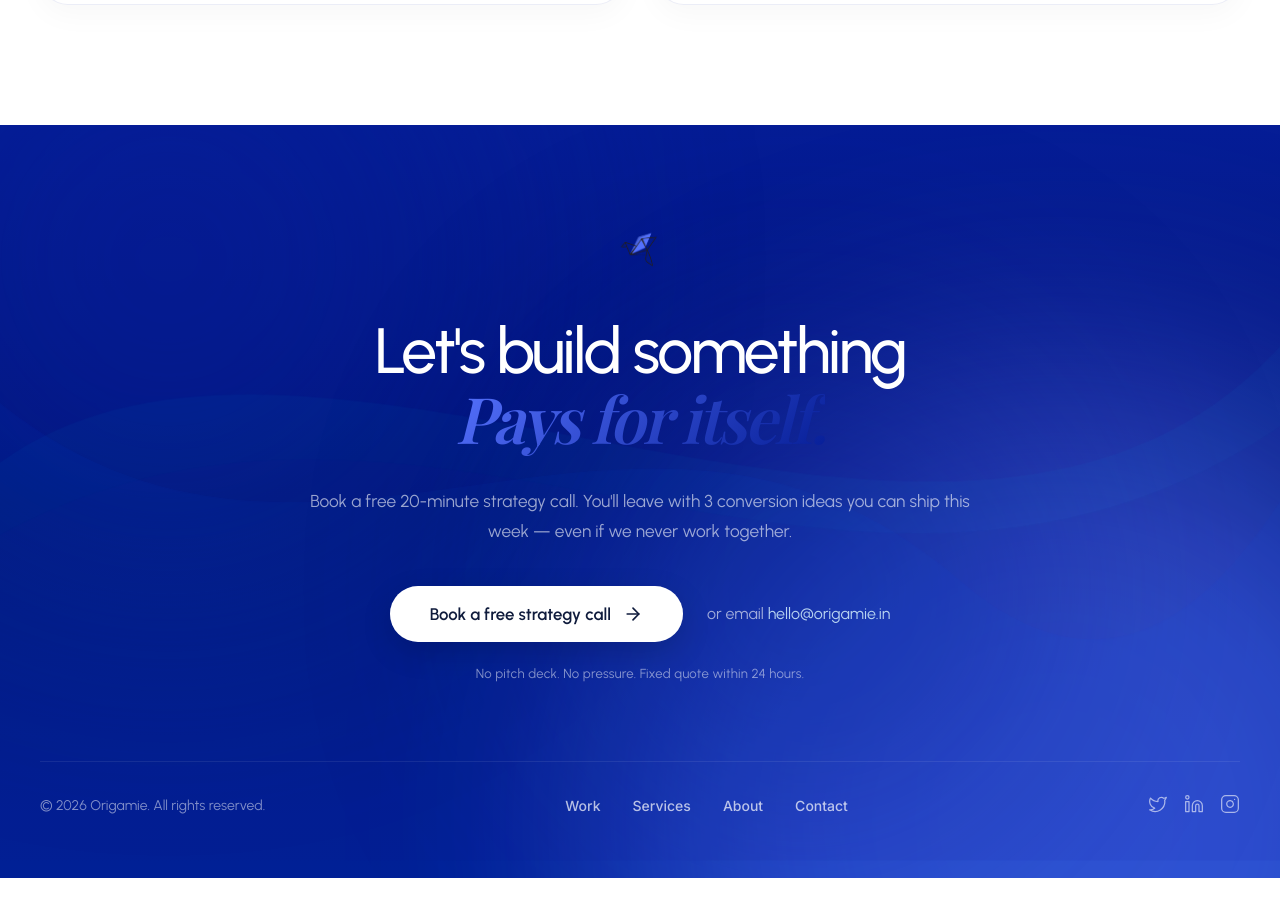
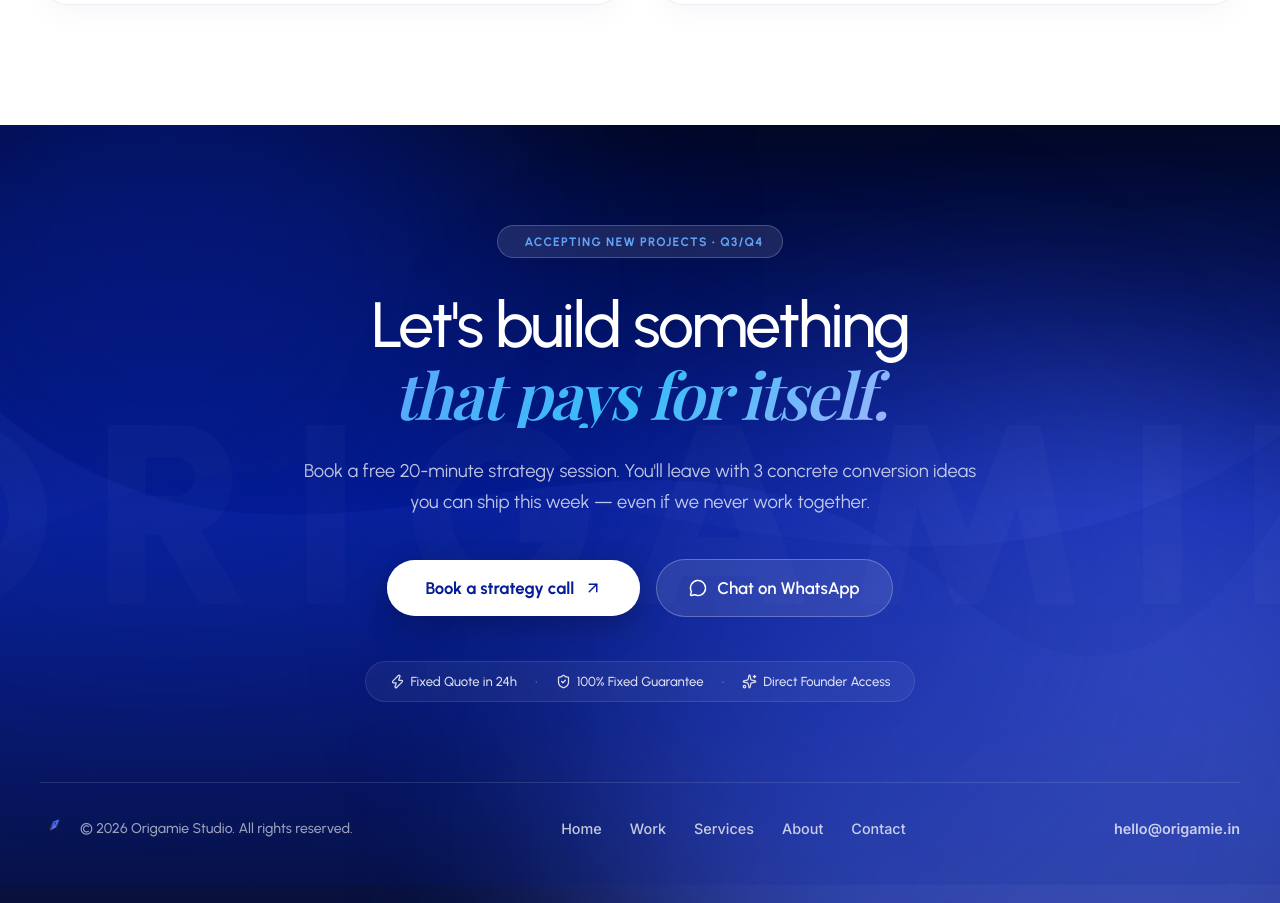
Before and after one commit to Arjun-venugopal/Origamie, a Next.js app: page /works in a window 1280 px wide. Shown: the part 2180-3083 px from the top of the page. Before the commit the page ends 3058 px from the top, so only its background shows below. Built offline with nearby package versions, Linux system fonts and the light colour scheme; a web font is replaced by a local one.

Commit message:
feat: upgrade GridFooter with electric gradient typography, WhatsApp CTA, and guarantee strip

```diff
--- a/src/components/layout/GridFooter.tsx
+++ b/src/components/layout/GridFooter.tsx
@@ -3,12 +3,12 @@
 import React, { useRef } from 'react';
 import Image from 'next/image';
 import Link from 'next/link';
-import { ArrowRight } from 'lucide-react';
+import { ArrowUpRight, MessageCircle, Sparkles, ShieldCheck, Zap } from 'lucide-react';
 import { motion, useScroll, useTransform } from 'framer-motion';
 import styles from './layout.module.css';
 
 const textReveal = {
-  hidden: { opacity: 0, y: 50 },
+  hidden: { opacity: 0, y: 40 },
   visible: (i: number) => ({
     opacity: 1,
     y: 0,
@@ -24,75 +24,63 @@ export default function GridFooter() {
     offset: ["start end", "end end"]
   });
 
-
-  // Inner content parallax (simulates the curtain reveal)
-  const contentY = useTransform(scrollYProgress, [0, 1], [150, 0]);
-  const contentOpacity = useTransform(scrollYProgress, [0, 0.5, 1], [0, 0.5, 1]);
+  const contentY = useTransform(scrollYProgress, [0, 1], [100, 0]);
+  const contentOpacity = useTransform(scrollYProgress, [0, 0.4, 1], [0, 0.6, 1]);
 
   return (
     <div className={styles.footerWrapper}>
       <footer id="contact" className={styles.gridFooter} ref={footerRef}>
-        {/* 0. Aurora Gradient Flow Background */}
+
+        {/* Background Aurora Orbs & Giant Watermark */}
         <div className={styles.auroraContainer}>
           <div className={styles.auroraBlob1} />
           <div className={styles.auroraBlob2} />
           <div className={styles.auroraBlob3} />
         </div>
 
-        {/* 1. Curved Wave Backdrop (Layered SVG waves with opacity variations) */}
+        <div className={styles.footerWatermark}>
+          ORIGAMIE
+        </div>
+
+        {/* Curved Wave Layers */}
         <div className={styles.footerWaveLayers}>
           <svg
             viewBox="0 0 1440 400"
             preserveAspectRatio="none"
             xmlns="http://www.w3.org/2000/svg"
           >
-            {/* Wave 1 */}
             <path
               d="M0,150 C360,280 720,100 1080,240 C1260,310 1380,240 1440,200 L1440,400 L0,400 Z"
-              fill="#006affff"
-              opacity="0.05"
+              fill="#5773FF"
+              opacity="0.08"
             />
-            {/* Wave 2 */}
             <path
               d="M0,220 C480,90 960,320 1440,160 L1440,400 L0,400 Z"
-              fill="#330791ff"
-              opacity="0.07"
-            />
-            {/* Wave 3 */}
-            <path
-              d="M0,180 C360,60 1080,300 1440,120 L1440,400 L0,400 Z"
-              fill="#07c1ffff"
-              opacity="0.04"
+              fill="#051D96"
+              opacity="0.12"
             />
           </svg>
         </div>
 
-
-        {/* === Main Content (z-indexed above overlay) === */}
+        {/* Main Footer Body */}
         <motion.div
           className={styles.footerContent}
           style={{ y: contentY, opacity: contentOpacity }}
         >
-          {/* Logo Icon */}
+          {/* Studio Availability Tag */}
           <motion.div
-            className={styles.footerLogoWrapper}
+            className={styles.footerStatusBadge}
             initial="hidden"
             whileInView="visible"
             viewport={{ once: true, margin: "-50px" }}
             variants={textReveal}
             custom={0}
           >
-            <Image
-              src="/crane-logo.png"
-              alt="Origamie crane logo"
-              width={80}
-              height={80}
-              style={{ width: 'auto', height: 'auto' }}
-              className={styles.footerLogoIcon}
-            />
+            <span className={styles.badgePulseDot} />
+            <span>ACCEPTING NEW PROJECTS • Q3/Q4</span>
           </motion.div>
 
-          {/* Heading */}
+          {/* Headline */}
           <motion.h2
             className={styles.footerTitle}
             initial="hidden"
@@ -102,10 +90,10 @@ export default function GridFooter() {
             custom={1}
           >
             Let&apos;s build something <br />
-            <span>Pays for itself.</span>
+            <span className={styles.footerTitleGradient}>that pays for itself.</span>
           </motion.h2>
 
-          {/* Description */}
+          {/* Subtitle */}
           <motion.p
             className={styles.footerSubtitle}
             initial="hidden"
@@ -114,13 +102,12 @@ export default function GridFooter() {
             variants={textReveal}
             custom={2}
           >
-            Book a free 20-minute strategy call. You&apos;ll leave with 3 conversion ideas you can
-            ship this week — even if we never work together.
+            Book a free 20-minute strategy session. You&apos;ll leave with 3 concrete conversion ideas you can ship this week &mdash; even if we never work together.
           </motion.p>
 
-          {/* CTA Button & Links */}
+          {/* Action Row */}
           <motion.div
-            className={styles.footerCtaRow}
+            className={styles.footerCtaGroup}
             initial="hidden"
             whileInView="visible"
             viewport={{ once: true, margin: "-50px" }}
@@ -130,31 +117,53 @@ export default function GridFooter() {
             <motion.a
               href="/contact"
               className={styles.footerPrimaryBtn}
-              whileHover={{ scale: 1.05 }}
-              whileTap={{ scale: 0.95 }}
+              whileHover={{ scale: 1.03, y: -2 }}
+              whileTap={{ scale: 0.97 }}
             >
-              Book a free strategy call
-              <ArrowRight size={20} />
+              <span>Book a strategy call</span>
+              <ArrowUpRight size={18} />
             </motion.a>
-            <span className={styles.footerEmailLink}>
-              or email <a href="mailto:hello@origamie.in">hello@origamie.in</a>
-            </span>
+
+            <motion.a
+              href="https://wa.me/919544639774"
+              target="_blank"
+              rel="noopener noreferrer"
+              className={styles.footerWhatsappBtn}
+              whileHover={{ scale: 1.03, y: -2 }}
+              whileTap={{ scale: 0.97 }}
+            >
+              <MessageCircle size={18} />
+              <span>Chat on WhatsApp</span>
+            </motion.a>
           </motion.div>
 
-          {/* Trust text */}
-          <motion.p
-            className={styles.footerMicroCopy}
+          {/* Studio Guarantee Badges */}
+          <motion.div
+            className={styles.footerGuaranteeStrip}
             initial="hidden"
             whileInView="visible"
             viewport={{ once: true, margin: "-50px" }}
             variants={textReveal}
             custom={4}
           >
-            No pitch deck. No pressure. Fixed quote within 24 hours.
-          </motion.p>
+            <div className={styles.guaranteeItem}>
+              <Zap size={15} />
+              <span>Fixed Quote in 24h</span>
+            </div>
+            <span className={styles.guaranteeDot}>•</span>
+            <div className={styles.guaranteeItem}>
+              <ShieldCheck size={15} />
+              <span>100% Fixed Guarantee</span>
+            </div>
+            <span className={styles.guaranteeDot}>•</span>
+            <div className={styles.guaranteeItem}>
+              <Sparkles size={15} />
+              <span>Direct Founder Access</span>
+            </div>
+          </motion.div>
         </motion.div>
 
-        {/* === Bottom Bar === */}
+        {/* Bottom Bar */}
         <motion.div
           className={styles.footerBottomBar}
           initial="hidden"
@@ -163,11 +172,21 @@ export default function GridFooter() {
           variants={textReveal}
           custom={5}
         >
-          <span className={styles.footerCopyright}>
-            © {new Date().getFullYear()} Origamie. All rights reserved.
-          </span>
+          <div className={styles.footerBrandCol}>
+            <Image
+              src="/crane-logo.png"
+              alt="Origamie crane logo"
+              width={28}
+              height={28}
+              className={styles.footerBottomLogoIcon}
+            />
+            <span className={styles.footerCopyright}>
+              © {new Date().getFullYear()} Origamie Studio. All rights reserved.
+            </span>
+          </div>
 
           <div className={styles.footerBottomLinks}>
+            <Link href="/">Home</Link>
             <Link href="/works">Work</Link>
             <Link href="/services">Services</Link>
             <Link href="/about">About</Link>
@@ -175,24 +194,12 @@ export default function GridFooter() {
           </div>
 
           <div className={styles.footerSocials}>
-            {/* TODO: Replace with real social media URLs */}
-            <a href="#" className={styles.footerSocialLink} aria-label="Twitter">
-              <svg width="20" height="20" viewBox="0 0 24 24" fill="none" stroke="currentColor" strokeWidth="1.5" strokeLinecap="round" strokeLinejoin="round">
-                <path d="M22 4s-.7 2.1-2 3.4c1.6 10-9.4 17.3-18 11.6 2.2.1 4.4-.6 6-2C3 15.5.5 9.6 3 5c2.2 2.6 5.6 4.1 9 4-.9-4.2 4-6.6 7-3.8 1.1 0 3-1.2 3-1.2z"></path>
-              </svg>
-            </a>
-            <a href="#" className={styles.footerSocialLink} aria-label="LinkedIn">
-              <svg width="20" height="20" viewBox="0 0 24 24" fill="none" stroke="currentColor" strokeWidth="1.5" strokeLinecap="round" strokeLinejoin="round">
-                <path d="M16 8a6 6 0 0 1 6 6v7h-4v-7a2 2 0 0 0-2-2 2 2 0 0 0-2 2v7h-4v-7a6 6 0 0 1 6-6z"></path><rect x="2" y="9" width="4" height="12"></rect><circle cx="4" cy="4" r="2"></circle>
-              </svg>
-            </a>
-            <a href="#" className={styles.footerSocialLink} aria-label="Instagram">
-              <svg width="20" height="20" viewBox="0 0 24 24" fill="none" stroke="currentColor" strokeWidth="1.5" strokeLinecap="round" strokeLinejoin="round">
-                <rect x="2" y="2" width="20" height="20" rx="5" ry="5"></rect><path d="M16 11.37A4 4 0 1 1 12.63 8 4 4 0 0 1 16 11.37z"></path><line x1="17.5" y1="6.5" x2="17.51" y2="6.5"></line>
-              </svg>
+            <a href="mailto:hello@origamie.in" className={styles.footerSocialLink} aria-label="Email">
+              hello@origamie.in
             </a>
           </div>
         </motion.div>
+
       </footer>
     </div>
   );
--- a/src/components/layout/layout.module.css
+++ b/src/components/layout/layout.module.css
@@ -442,16 +442,163 @@
 
 .gridFooter {
   position: relative;
-  padding: 120px 40px 60px;
+  padding: 140px 40px 60px;
   display: flex;
   flex-direction: column;
   align-items: center;
   justify-content: space-between;
   overflow: hidden;
   width: 100%;
-  min-height: 720px;
-  background: linear-gradient(to bottom, #051D96 0%, #031475 50%, #00178D 100%);
+  min-height: 740px;
+  background: linear-gradient(180deg, #020826 0%, #051D96 50%, #02092B 100%);
   isolation: isolate;
+}
+
+/* Background Watermark Text */
+.footerWatermark {
+  position: absolute;
+  top: 50%;
+  left: 50%;
+  transform: translate(-50%, -50%);
+  font-family: var(--font-urbanist), sans-serif;
+  font-size: clamp(6rem, 20vw, 24rem);
+  font-weight: 900;
+  letter-spacing: 0.15em;
+  color: rgba(255, 255, 255, 0.025);
+  pointer-events: none;
+  white-space: nowrap;
+  user-select: none;
+  z-index: 1;
+}
+
+/* Status Badge */
+.footerStatusBadge {
+  display: inline-flex;
+  align-items: center;
+  gap: 8px;
+  padding: 8px 18px;
+  border-radius: 999px;
+  background: rgba(255, 255, 255, 0.1);
+  backdrop-filter: blur(16px);
+  -webkit-backdrop-filter: blur(16px);
+  border: 1px solid rgba(255, 255, 255, 0.2);
+  font-family: var(--font-urbanist), sans-serif;
+  font-size: 0.76rem;
+  font-weight: 700;
+  letter-spacing: 0.1em;
+  color: #60A5FA;
+  text-transform: uppercase;
+  margin-bottom: 32px;
+}
+
+/* Heading & Gradient Accent */
+.footerTitle {
+  font-family: var(--font-urbanist), sans-serif;
+  font-size: clamp(2.8rem, 6vw, 5.5rem);
+  line-height: 1.08;
+  font-weight: 500;
+  color: #ffffff;
+  margin-bottom: 28px;
+  letter-spacing: -0.035em;
+}
+
+.footerTitleGradient {
+  font-family: var(--font-playfair), serif;
+  font-style: italic;
+  font-weight: 600;
+  background: linear-gradient(135deg, #60A5FA 0%, #38BDF8 50%, #A5B4FC 100%);
+  -webkit-background-clip: text;
+  background-clip: text;
+  -webkit-text-fill-color: transparent;
+  display: block;
+}
+
+/* Subtitle */
+.footerSubtitle {
+  font-family: var(--font-urbanist), sans-serif;
+  font-size: clamp(1rem, 1.8vw, 1.15rem);
+  line-height: 1.7;
+  color: rgba(255, 255, 255, 0.75);
+  margin-bottom: 40px;
+  max-width: 680px;
+}
+
+/* Action Group */
+.footerCtaGroup {
+  display: flex;
+  align-items: center;
+  gap: 16px;
+  margin-bottom: 44px;
+}
+
+.footerPrimaryBtn {
+  background: #ffffff;
+  color: #051D96;
+  padding: 18px 38px;
+  border-radius: 999px;
+  font-family: var(--font-urbanist), sans-serif;
+  font-weight: 700;
+  font-size: 1.05rem;
+  text-decoration: none;
+  box-shadow: 0 10px 30px rgba(0, 0, 0, 0.25), 0 0 0 1px rgba(255, 255, 255, 0.4) inset;
+  transition: all 0.3s cubic-bezier(0.16, 1, 0.3, 1);
+  display: inline-flex;
+  align-items: center;
+  gap: 10px;
+}
+
+.footerPrimaryBtn:hover {
+  background-color: #F8FAFC;
+  box-shadow: 0 18px 40px rgba(96, 165, 250, 0.4);
+}
+
+.footerWhatsappBtn {
+  background: rgba(255, 255, 255, 0.1);
+  color: #ffffff;
+  padding: 18px 32px;
+  border-radius: 999px;
+  font-family: var(--font-urbanist), sans-serif;
+  font-weight: 600;
+  font-size: 1.05rem;
+  text-decoration: none;
+  border: 1px solid rgba(255, 255, 255, 0.25);
+  backdrop-filter: blur(12px);
+  -webkit-backdrop-filter: blur(12px);
+  transition: all 0.3s cubic-bezier(0.16, 1, 0.3, 1);
+  display: inline-flex;
+  align-items: center;
+  gap: 10px;
+}
+
+.footerWhatsappBtn:hover {
+  background: rgba(255, 255, 255, 0.18);
+  border-color: #60A5FA;
+}
+
+/* Guarantee Strip */
+.footerGuaranteeStrip {
+  display: flex;
+  align-items: center;
+  gap: 18px;
+  padding: 12px 24px;
+  border-radius: 999px;
+  background: rgba(255, 255, 255, 0.05);
+  border: 1px solid rgba(255, 255, 255, 0.1);
+  color: rgba(255, 255, 255, 0.8);
+  font-family: var(--font-urbanist), sans-serif;
+  font-size: 0.82rem;
+  font-weight: 500;
+}
+
+.guaranteeItem {
+  display: inline-flex;
+  align-items: center;
+  gap: 6px;
+  color: rgba(255, 255, 255, 0.85);
+}
+
+.guaranteeDot {
+  color: rgba(255, 255, 255, 0.3);
 }
 
 /* --- Layered SVG Waves Backdrop --- */
@@ -510,94 +657,6 @@
   height: 100%;
 }
 
-/* Heading */
-.footerTitle {
-  font-family: var(--font-urbanist), sans-serif;
-  font-size: 5.5rem;
-  line-height: 1.05;
-  font-weight: 500;
-  color: #ffffff;
-  margin-bottom: 32px;
-  letter-spacing: -0.04em;
-}
-
-.footerTitle span {
-  font-family: var(--font-playfair), serif;
-  font-style: italic;
-  font-weight: 600;
-  background: linear-gradient(135deg, #5773FF 0%, #051D96 100%);
-  -webkit-background-clip: text;
-  background-clip: text;
-  -webkit-text-fill-color: transparent;
-}
-
-/* Subtitle */
-.footerSubtitle {
-  font-family: var(--font-urbanist), sans-serif;
-  font-size: 1.08rem;
-  line-height: 1.7;
-  color: rgba(255, 255, 255, 0.6);
-  margin-bottom: 40px;
-  max-width: 660px;
-}
-
-/* CTA Row */
-.footerCtaRow {
-  display: flex;
-  align-items: center;
-  gap: 24px;
-  margin-bottom: 24px;
-}
-
-/* Primary CTA Button */
-.footerPrimaryBtn {
-  background: #ffffff;
-  color: #0F1B3C;
-  padding: 18px 40px;
-  border-radius: 999px;
-  font-family: var(--font-urbanist), sans-serif;
-  font-weight: 600;
-  font-size: 1.05rem;
-  text-decoration: none;
-  box-shadow: 0 10px 30px rgba(0, 0, 0, 0.15), 0 0 0 1px rgba(255, 255, 255, 0.2) inset;
-  transition: all 0.3s cubic-bezier(0.16, 1, 0.3, 1);
-  display: flex;
-  align-items: center;
-  gap: 12px;
-}
-
-.footerPrimaryBtn:hover {
-  transform: translateY(-4px);
-  background-color: #F8FAFC;
-  box-shadow: 0 20px 40px rgba(87, 115, 255, 0.3), 0 0 0 1px rgba(255, 255, 255, 0.4) inset;
-}
-
-/* Email link */
-.footerEmailLink {
-  font-family: var(--font-urbanist), sans-serif;
-  font-size: 1rem;
-  color: rgba(255, 255, 255, 0.6);
-}
-
-.footerEmailLink a {
-  color: #B8D4F1;
-  text-decoration: none;
-  transition: color 0.2s ease;
-}
-
-.footerEmailLink a:hover {
-  color: #D4E5F5;
-  text-decoration: underline;
-}
-
-/* Trust / micro copy */
-.footerMicroCopy {
-  font-family: var(--font-urbanist), sans-serif;
-  font-size: 0.82rem;
-  color: rgba(255, 255, 255, 0.5);
-  letter-spacing: 0.02em;
-}
-
 /* --- Bottom bar --- */
 .footerBottomBar {
   position: relative;
@@ -609,47 +668,59 @@
   max-width: 1280px;
   margin-top: 80px;
   padding-top: 32px;
-  border-top: 1px solid rgba(255, 255, 255, 0.08);
+  border-top: 1px solid rgba(255, 255, 255, 0.12);
+}
+
+.footerBrandCol {
+  display: flex;
+  align-items: center;
+  gap: 12px;
+}
+
+.footerBottomLogoIcon {
+  width: 28px;
+  height: 28px;
 }
 
 .footerCopyright {
   font-family: var(--font-urbanist), sans-serif;
-  font-size: 14px;
-  font-weight: 400;
-  color: rgba(255, 255, 255, 0.5);
+  font-size: 0.88rem;
+  font-weight: 500;
+  color: rgba(255, 255, 255, 0.6);
 }
 
 .footerBottomLinks {
   display: flex;
-  gap: 32px;
+  gap: 28px;
 }
 
 .footerBottomLinks a {
-  color: rgba(255, 255, 255, 0.7);
+  color: rgba(255, 255, 255, 0.75);
   text-decoration: none;
   transition: color 200ms ease;
-  font-size: 14px;
+  font-size: 0.9rem;
   font-weight: 500;
 }
 
 .footerBottomLinks a:hover {
-  color: #ffffff;
+  color: #60A5FA;
 }
 
 .footerSocials {
   display: flex;
-  gap: 16px;
   align-items: center;
 }
 
 .footerSocialLink {
-  color: rgba(255, 255, 255, 0.6);
-  transition: color 0.2s ease, transform 0.2s ease;
+  color: rgba(255, 255, 255, 0.75);
+  text-decoration: none;
+  font-size: 0.9rem;
+  font-weight: 600;
+  transition: color 0.2s ease;
 }
 
 .footerSocialLink:hover {
-  color: #ffffff;
-  transform: translateY(-2px);
+  color: #60A5FA;
 }
 
 .footerDesigner {
```
